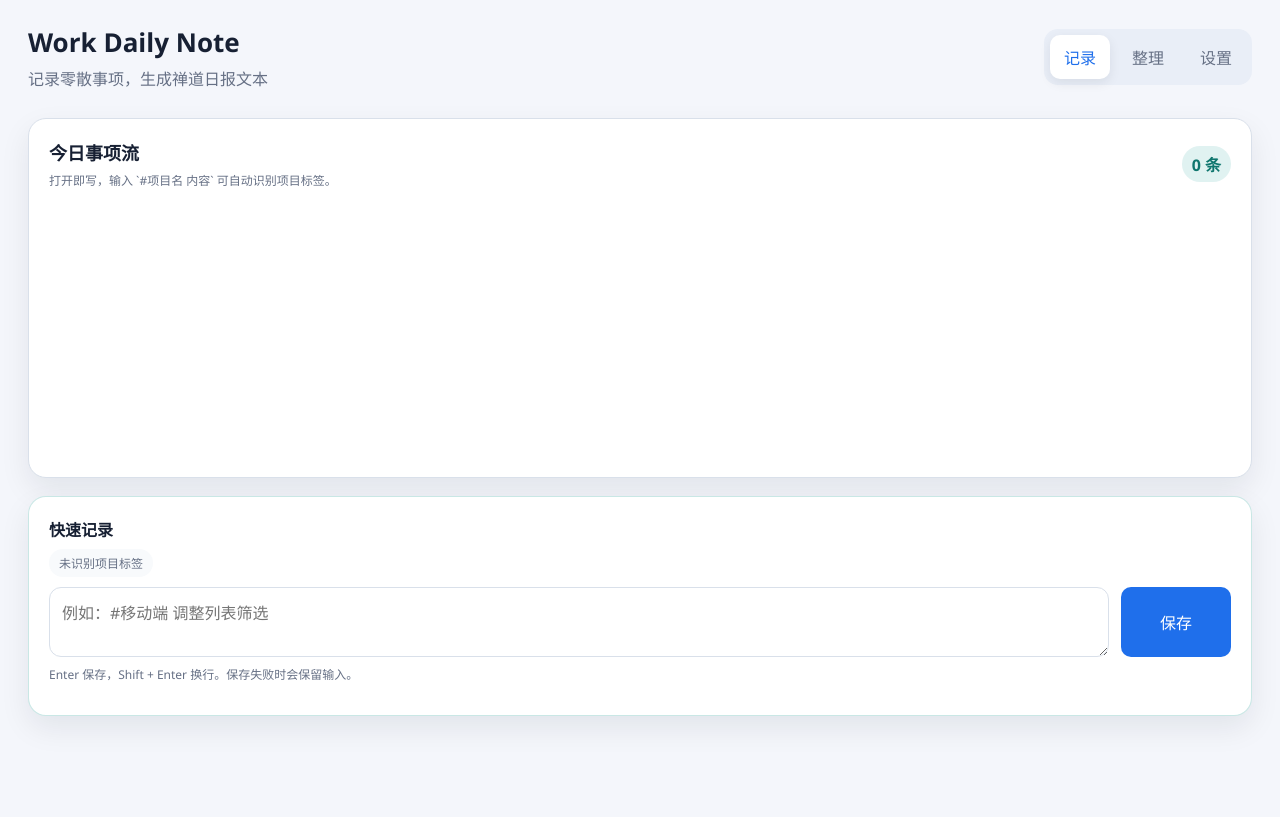
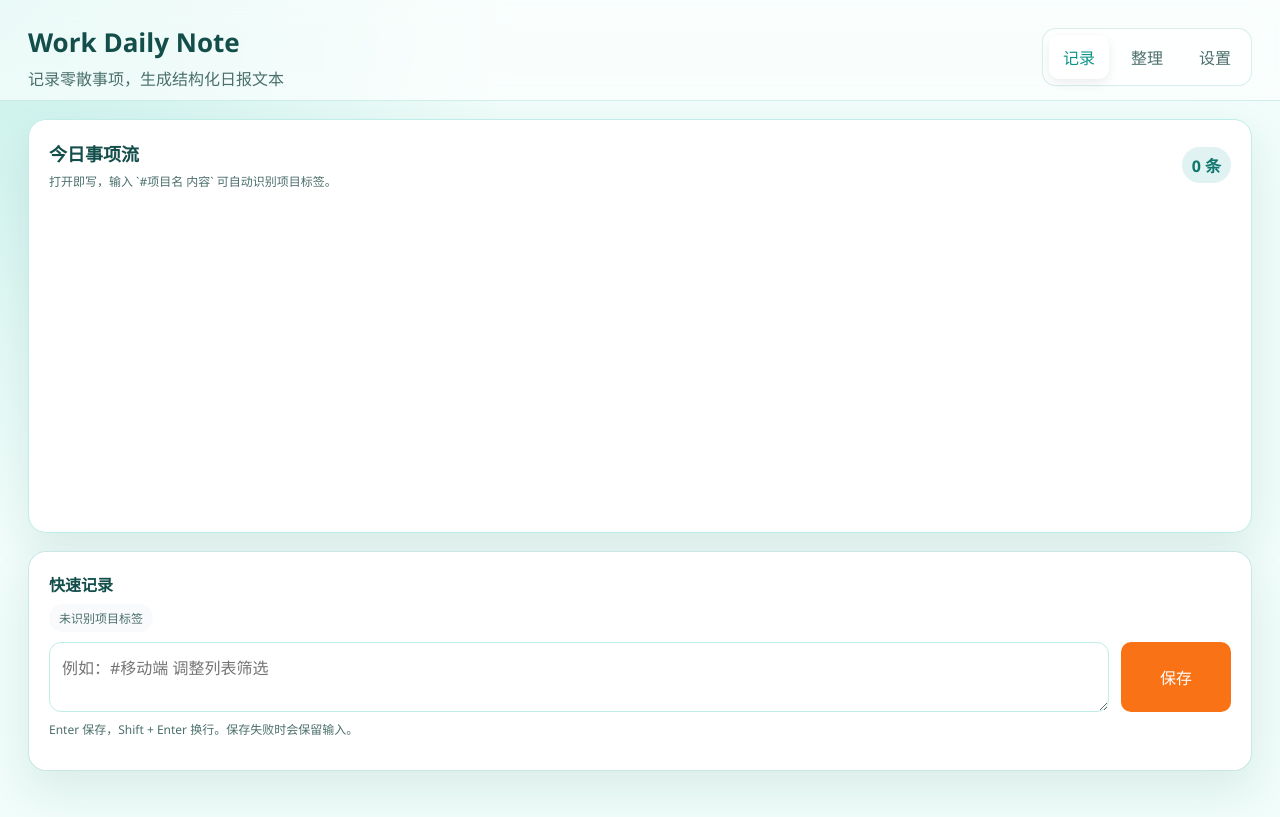
Before and after one commit to wyeye/work-daily-note, a website: page src/renderer/index.html in a window 1280 px wide. Drawn offline with Linux system fonts and the light colour scheme.

Commit message:
🎨 feat(ui): 应用清爽效率视觉系统
Why: 重设计要求统一壳层、组件颜色、焦点态和降级动效，并移除界面中的旧目标系统文案。

Why this works: CSS 令牌切换到指定蓝绿色与橙色体系，按钮、标签页、卡片、输入框和 Toast 使用统一变量，键盘焦点可见，prefers-reduced-motion 关闭动画。

Remaining: 后续 SPEC-06 将在该视觉系统上补齐整理页结果页签与状态反馈。

```diff
--- a/src/renderer/index.html
+++ b/src/renderer/index.html
@@ -10,7 +10,7 @@
   <header class="app-header">
     <div>
       <h1>Work Daily Note</h1>
-      <p>记录零散事项，生成禅道日报文本</p>
+      <p>记录零散事项，生成结构化日报文本</p>
     </div>
     <nav class="tabs" aria-label="主导航">
       <button class="tab active" data-route="notes">记录</button>
@@ -51,7 +51,7 @@
           <button id="organizeButton" type="button">AI 整理今日事项</button>
         </div>
         <div id="summaryList" class="summary-list"></div>
-        <label for="resultText">禅道文本</label>
+        <label for="resultText">日报文本</label>
         <textarea id="resultText" rows="12" readonly></textarea>
         <div class="actions">
           <button id="copyButton" type="button">复制到剪贴板</button>
--- a/src/renderer/styles.css
+++ b/src/renderer/styles.css
@@ -1,14 +1,16 @@
 :root {
   color-scheme: light;
-  --bg: #f4f6fb;
-  --card: #ffffff;
-  --text: #172033;
-  --muted: #667085;
-  --line: #d9e0ea;
-  --primary: #1f6feb;
-  --primary-dark: #1759c4;
-  --danger: #d92d20;
-  --shadow: 0 12px 30px rgba(16, 24, 40, 0.08);
+  --bg: #F0FDFA;
+  --card: #FFFFFF;
+  --text: #134E4A;
+  --muted: #4B6F6B;
+  --line: #BFEDE7;
+  --primary: #0D9488;
+  --secondary: #14B8A6;
+  --action: #F97316;
+  --primary-dark: #0F766E;
+  --danger: #DC2626;
+  --shadow: 0 18px 44px rgba(19, 78, 74, 0.10);
 }
 
 * {
@@ -20,7 +22,7 @@
   min-height: 100vh;
   font-family: "Microsoft YaHei", "Segoe UI", sans-serif;
   color: var(--text);
-  background: var(--bg);
+  background: radial-gradient(circle at top left, rgba(20, 184, 166, 0.18), transparent 34%), var(--bg);
 }
 
 button,
@@ -33,14 +35,14 @@
 button {
   border: 0;
   border-radius: 10px;
-  background: var(--primary);
+  background: var(--action);
   color: #ffffff;
   padding: 10px 14px;
   cursor: pointer;
 }
 
 button:hover {
-  background: var(--primary-dark);
+  background: #ea580c;
 }
 
 button:disabled {
@@ -49,7 +51,7 @@
 }
 
 button.secondary {
-  background: #edf2f7;
+  background: #E6FFFA;
   color: var(--text);
 }
 
@@ -63,6 +65,9 @@
   gap: 24px;
   align-items: center;
   padding: 24px 28px 10px;
+  border-bottom: 1px solid rgba(13, 148, 136, 0.16);
+  background: rgba(255, 255, 255, 0.62);
+  backdrop-filter: blur(14px);
 }
 
 .app-header h1 {
@@ -80,7 +85,8 @@
   gap: 8px;
   padding: 6px;
   border-radius: 14px;
-  background: #e9eef7;
+  background: rgba(255, 255, 255, 0.72);
+  border: 1px solid rgba(13, 148, 136, 0.16);
 }
 
 .tab {
@@ -142,7 +148,8 @@
 textarea:focus,
 input:focus {
   border-color: var(--primary);
-  outline: none;
+  outline: 3px solid rgba(20, 184, 166, 0.28);
+  outline-offset: 2px;
 }
 
 .hint {
@@ -159,15 +166,15 @@
 }
 
 .category-pill {
-  background: #edf2f7;
+  background: #E6FFFA;
   color: var(--text);
   border: 1px solid transparent;
 }
 
 .category-pill.active {
-  background: #e8f1ff;
-  color: var(--primary);
-  border-color: #b9d3ff;
+  background: #CCFBF1;
+  color: var(--primary-dark);
+  border-color: var(--secondary);
 }
 
 .section-title {
@@ -221,7 +228,7 @@
 
 .summary-item {
   border-left: 4px solid var(--primary);
-  background: #f7faff;
+  background: #F0FDFA;
   border-radius: 10px;
   padding: 10px 12px;
 }
@@ -246,7 +253,7 @@
   position: fixed;
   right: 24px;
   bottom: 24px;
-  background: #101828;
+  background: #134E4A;
   color: #ffffff;
   padding: 10px 14px;
   border-radius: 10px;
@@ -263,6 +270,9 @@
 
 .record-view {
   min-height: calc(100vh - 130px);
+}
+
+.record-view.active {
   display: flex;
   flex-direction: column;
 }
@@ -339,7 +349,11 @@
 }
 
 @media (prefers-reduced-motion: reduce) {
-  #toast {
-    transition: none;
+  *,
+  *::before,
+  *::after {
+    scroll-behavior: auto !important;
+    transition-duration: 0s !important;
+    animation-duration: 0s !important;
   }
 }
```
Also changed, not shown: issues/2026-06-08_17-24-00-ui-redesign.csv (+1 -1 lines).
